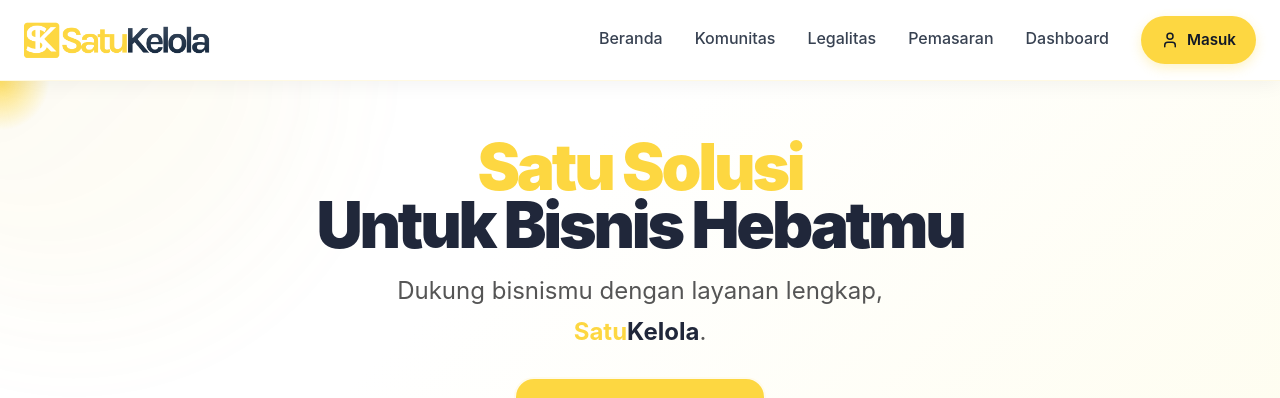
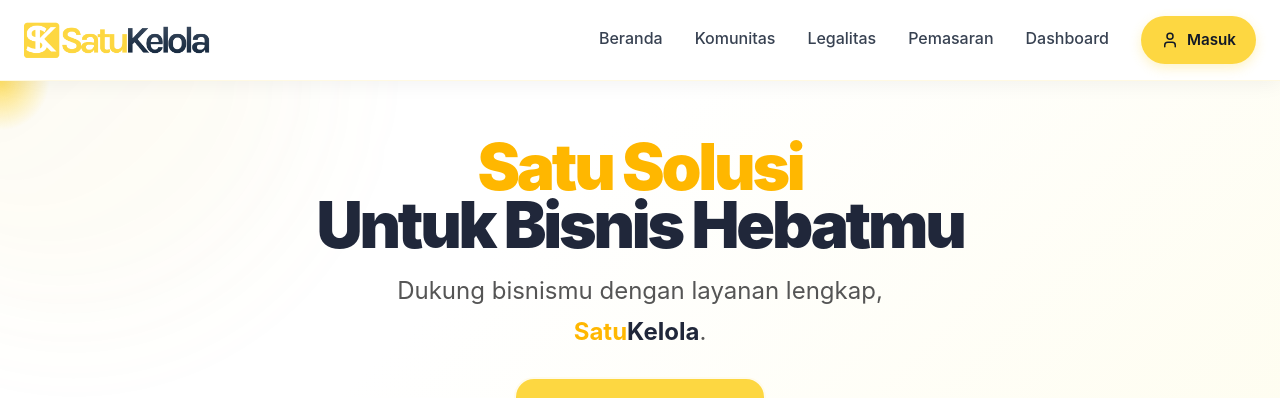
Before and after one commit to AlyssaLayla/SatuKelola, a Next.js app: page / in a window 1280 px wide. Shown: the top 398 px of the page. Built offline with nearby package versions, Linux system fonts and the light colour scheme; a web font is replaced by a local one.

Commit message:
fix color landing

```diff
--- a/src/app/_components/hero.component.tsx
+++ b/src/app/_components/hero.component.tsx
@@ -158,7 +158,7 @@
             >
               <span
                 style={{
-                  color: "#FDD741",
+                  color: "#FFB700",
                 }}
               >
                 {displayText.split(" ").slice(0, 2).join(" ")}
@@ -194,7 +194,7 @@
             >
               Dukung bisnismu dengan layanan lengkap,{" "}
               <span style={{ fontWeight: "700" }}>
-                <span style={{ color: "#FDD741" }}>Satu</span>
+                <span style={{ color: "#FFB700" }}>Satu</span>
                 <span style={{ color: "#20273A" }}>Kelola</span>
               </span>
               .
```
